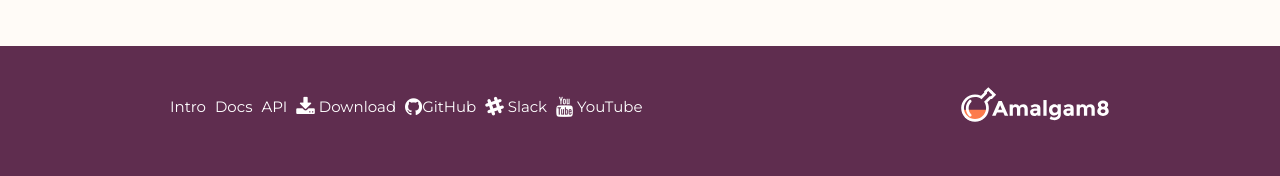
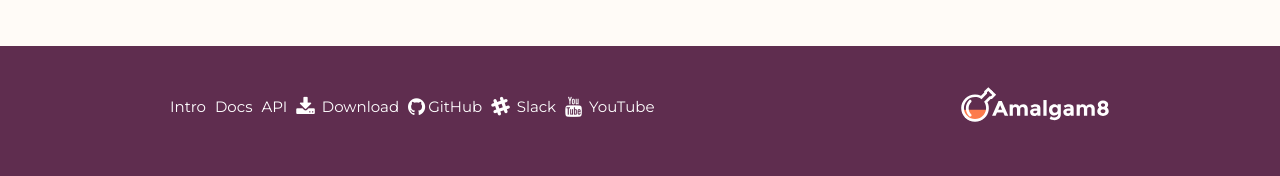
Before and after one commit to amalgam8/amalgam8.github.io, a Jekyll site: the page built from index.html, in a window 1280 px wide. Shown: the part 5560-5736 px from the top of the page. Built offline with Jekyll 4.4.1, drawn with Linux system fonts in a browser that asks for light colours; nearby versions of some CDN libraries.

Commit message:
space fa icons in footer like header

```diff
--- a/_sass/_layout.scss
+++ b/_sass/_layout.scss
@@ -470,6 +470,9 @@ a{
     a {
       text-decoration: none;
     }
+
+    i.fa { padding-right: 3px; }
+
 }
 
 .footer-col-wrapper {
```
